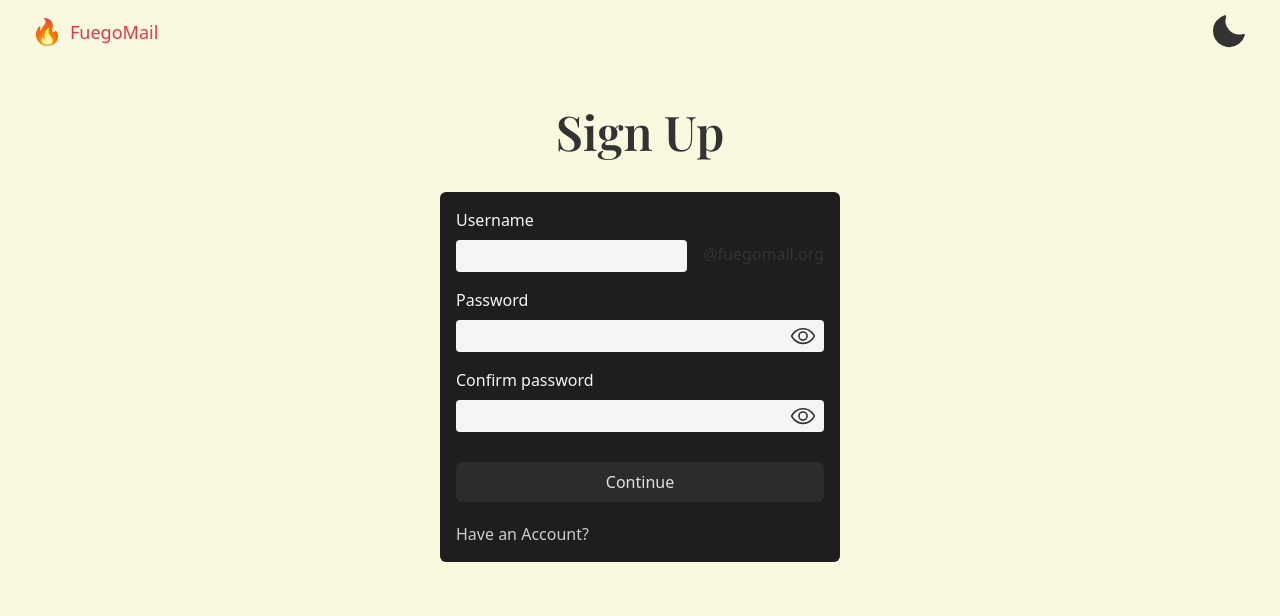
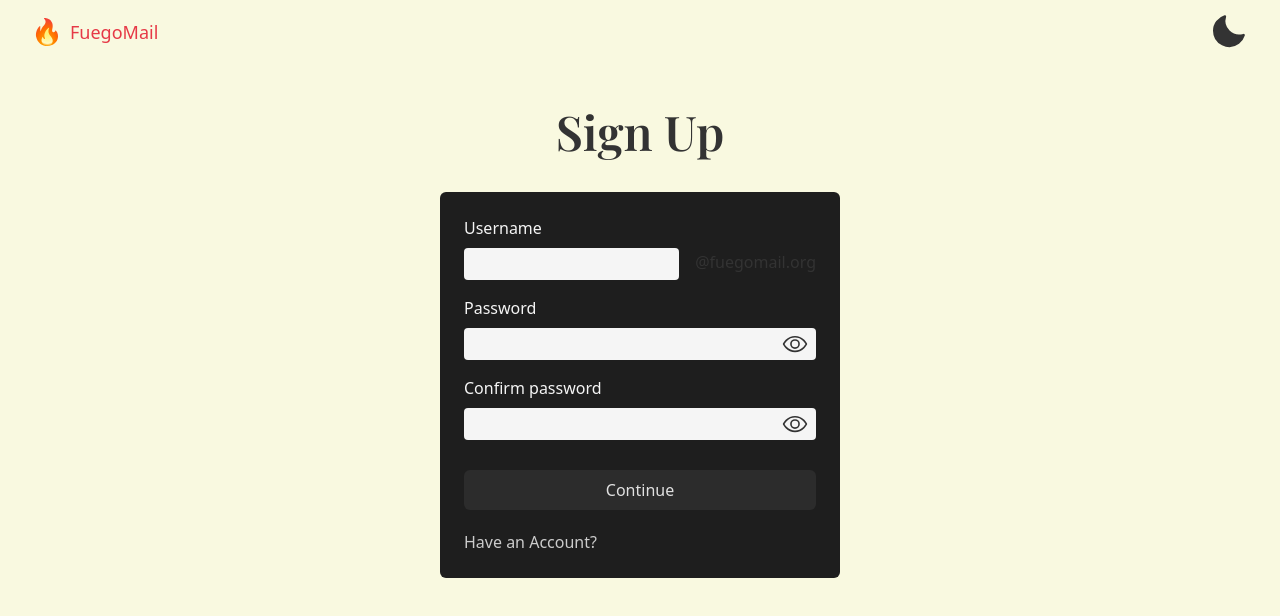
Before and after one commit to felixx78/fuegomail, a React (Vite) app in the folder frontend/: page /sign-up in a window 1280 px wide. Shown: the top 616 px of the page. Built offline with nearby package versions, Linux system fonts and the light colour scheme; a web font is replaced by a local one.

Commit message:
update padding in auth forms

```diff
--- a/frontend/src/components/Auth/SignInForm.tsx
+++ b/frontend/src/components/Auth/SignInForm.tsx
@@ -57,7 +57,7 @@ function SignInForm() {
   return (
     <form
       onSubmit={handleSubmit(handleOnSubmit)}
-      className="mx-auto max-w-[400px] space-y-4 rounded-md bg-dark-secondary-background p-4"
+      className="mx-auto max-w-[400px] space-y-4 rounded-md bg-dark-secondary-background p-6"
     >
       <Input
         control={control}
--- a/frontend/src/components/Auth/SignUpForm.tsx
+++ b/frontend/src/components/Auth/SignUpForm.tsx
@@ -65,7 +65,7 @@ function SignUpForm() {
   return (
     <form
       onSubmit={handleSubmit(handleOnSubmit)}
-      className="mx-auto max-w-[400px] space-y-4 rounded-md bg-dark-secondary-background p-4"
+      className="mx-auto max-w-[400px] space-y-4 rounded-md bg-dark-secondary-background p-6"
     >
       <div className="flex items-center gap-4">
         <Input
```
